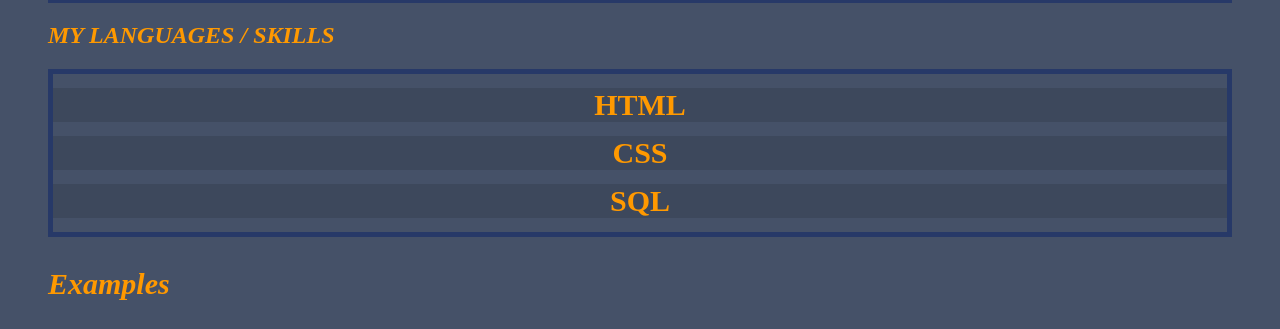
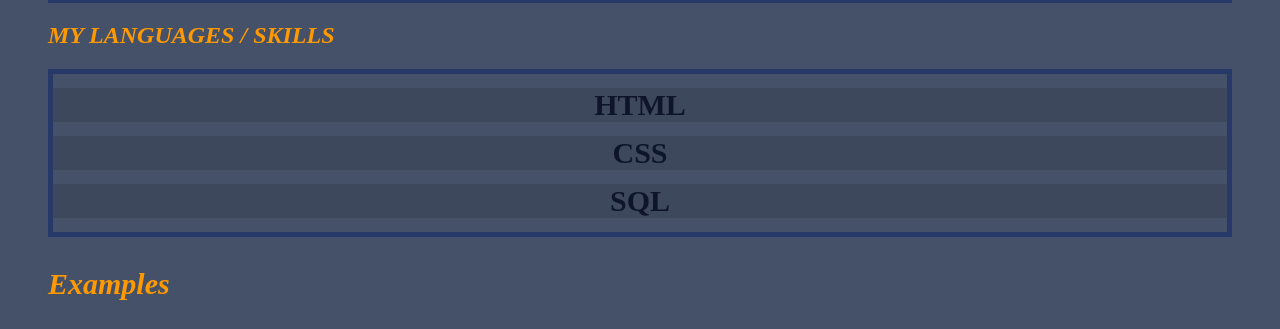
Before and after one commit to JC-Cervidae/Portfolio, a plain HTML site: page index.html in a window 1280 px wide. Shown: the part 1136-1465 px from the top of the page. Drawn offline with Linux system fonts and the light colour scheme.

Commit message:
Update style.css

```diff
--- a/style.css
+++ b/style.css
@@ -17,7 +17,25 @@
   font-size: 35px;
 }
 
+/*--------------------------SCROLLBAR WIDTH------------------------------*/
+::-webkit-scrollbar {
+  width: 10px;
+}
 
+/*------------------------SCROLLBAR TRACK-------------------*/
+::-webkit-scrollbar-track {
+  background: #f1f1f1;
+}
+
+/*----------------------SCROLLBAR GRABBER--------------------*/
+::-webkit-scrollbar-thumb {
+  background: #888;
+}
+
+/*-----------------------GRABBER HOVER COLOR----------------*/
+::-webkit-scrollbar-thumb:hover {
+  background: #555;
+}
 /*----------------------------------------TEST CONTENT---------------------------------*/
 
 
@@ -58,7 +76,7 @@ ul {
 
 li a {
   display: block;
-  color: hsl(36, 100%, 50%);;
+  color:hsl(224, 51%, 11%);
   text-align: center;
   margin: 14px 26px;
   text-decoration: none;
```
